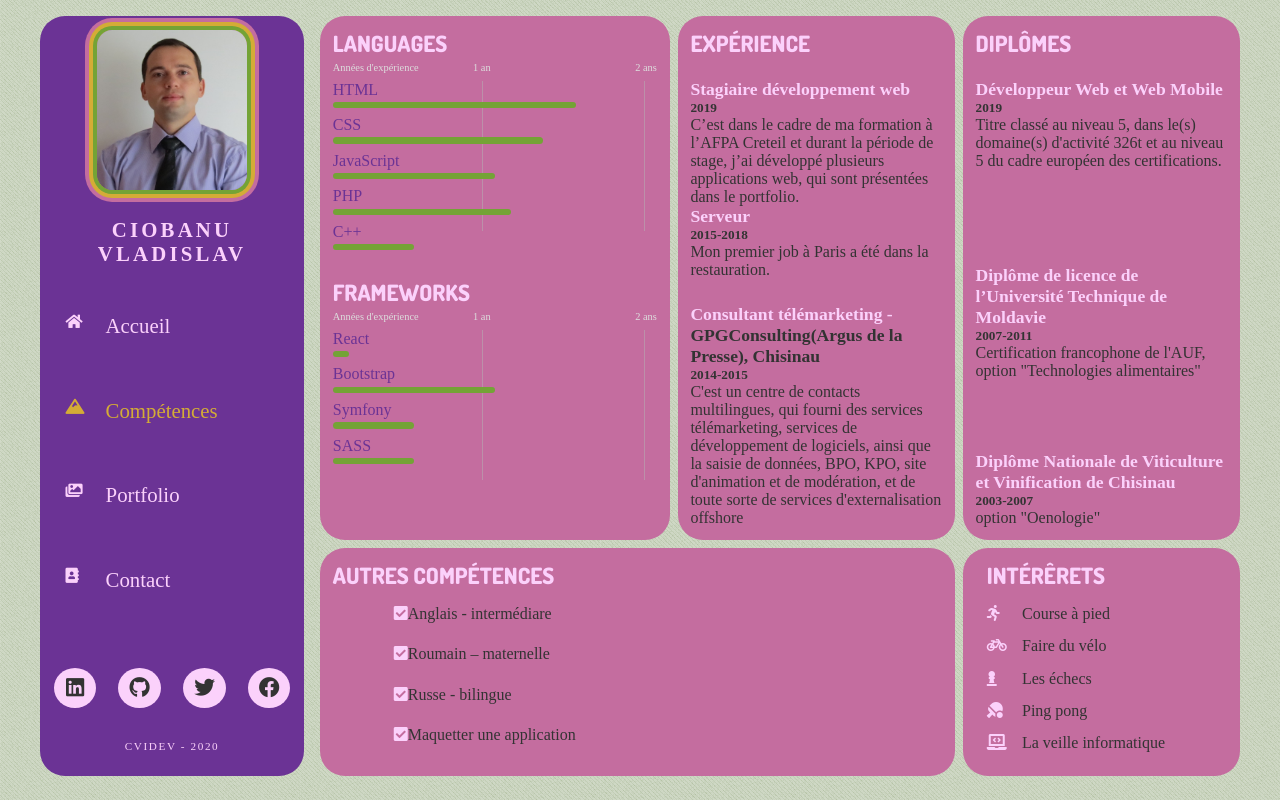
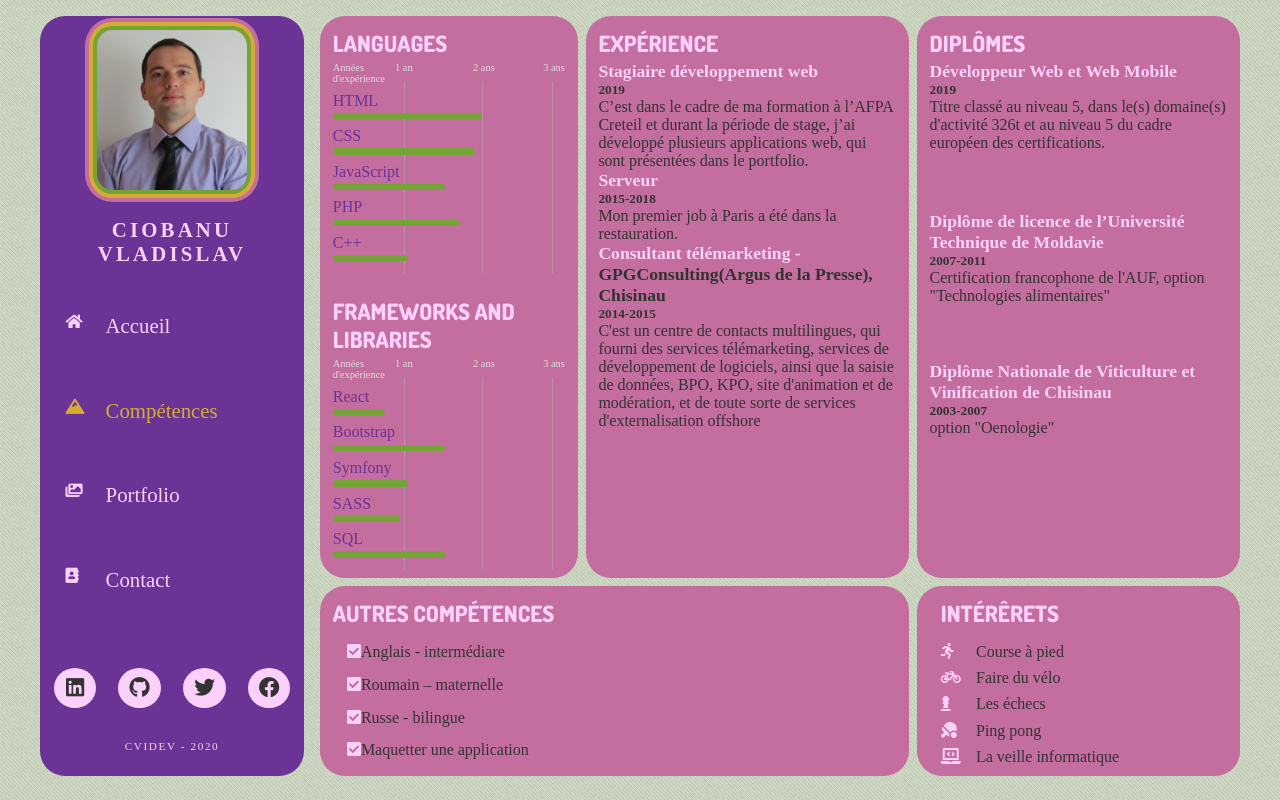
Before and after one commit to cnvvcvlad/cv-react, a React (Create React App) app: page /competences in a window 1280 px wide. Built offline with nearby package versions, Linux system fonts and the light colour scheme; a web font is replaced by a local one.

Commit message:
changed the period of experience and styled it

```diff
--- a/src/components/knowledges/Languages.js
+++ b/src/components/knowledges/Languages.js
@@ -5,17 +5,19 @@ class Languages extends Component {
     //on ajoute un state pour stocker des choses
     state = {
         languages: [
-            { id: 1, value: "HTML", xp: 1.5 },
-            { id: 2, value: "CSS", xp: 1.3 },
-            { id: 3, value: "JavaScript", xp: 1.0 },
-            { id: 4, value: "PHP", xp: 1.1 },
-            { id: 5, value: "C++", xp: 0.5 },
+            { id: 1, value: "HTML", xp: 2.0 },
+            { id: 2, value: "CSS", xp: 1.9 },
+            { id: 3, value: "JavaScript", xp: 1.5 },
+            { id: 4, value: "PHP", xp: 1.7 },
+            { id: 5, value: "C++", xp: 1.0 },
         ],
         frameworks: [
-            { id: 1, value: "React", xp: 0.1 },
-            { id: 2, value: "Bootstrap", xp: 1 },
-            { id: 3, value: "Symfony", xp: 0.5 },
-            { id: 4, value: "SASS", xp: 0.5 }
+            { id: 1, value: "React", xp: 0.7 },
+            { id: 2, value: "Bootstrap", xp: 1.5 },
+            { id: 3, value: "Symfony", xp: 1.0 },
+            { id: 4, value: "SASS", xp: 0.9 },
+            { id: 5, value: "SQL", xp: 1.5 }
+
         ]
     }
     render() {
@@ -32,7 +34,7 @@ class Languages extends Component {
                 <ProgressBar
                     languages={frameworks}
                     className="frameworkDisplay"
-                    title="frameworks"
+                    title="frameworks and libraries"
                 />
             </div>
         );
--- a/src/components/knowledges/ProgressBar.js
+++ b/src/components/knowledges/ProgressBar.js
@@ -8,11 +8,12 @@ const ProgressBar = (props) => {
                 <span>Années d'expérience</span>
                 <span>1 an</span>
                 <span>2 ans</span>
+                <span>3 ans</span>
             </div>
 
             <div>
                 {props.languages.map((item) => {
-                    let xpYears = 2;
+                    let xpYears = 3.1;
                     // valeur en pourcentage pour l'utiliser ensuite à styliser notre barre de progression
                     let progressBar = item.xp / xpYears * 100 + '%';
 
--- a/src/styles/pages/_knowledges.scss
+++ b/src/styles/pages/_knowledges.scss
@@ -5,8 +5,8 @@
         position: relative;
         overflow: hidden;
         display: grid;
-        grid-template-columns: 38% 1fr 1fr;
-        grid-template-rows: 70% 30%;
+        grid-template-columns: 28% 1fr 1fr;
+        grid-template-rows: 75% 25%;
         // on défini les aréas des nos components
         grid-template-areas:
             "L E D"
@@ -52,7 +52,7 @@
                 color: $white;
 
                 span {
-                    width: 36%;
+                    width: 25%;
 
                     &:nth-child(2) {
                         text-align: center;
@@ -61,14 +61,20 @@
 
                     &:nth-child(3) {
                         text-align: right;
-                        width: 44%;
+                        width: 38%;
                     }
 
-                    &:nth-child(2):before, &:nth-child(3):before {
+                    &:nth-child(4) {
+                        text-align: right;
+                        width: 37%;
+                    }
+
+                    &:nth-child(2):before, &:nth-child(3):before, &:nth-child(4):before {
                         content: "";
                         background: rgba(180, 179, 179, 0.5);
                         position: absolute;
-                        height: 150px;
+                        height: 12rem;
+                        // height: 160px;
                         width: 1px;
                         transform: translate(9px, 19px);
                     }
@@ -112,11 +118,12 @@
             margin: 0 0 .5rem .5rem;
             display: grid;
             grid-template-columns: 1fr;
-            grid-template-rows: 10% 1fr 1fr;
+            grid-template-rows: 6% 0.3fr 0.2fr 1.5fr;
             grid-template-areas:
                 "1"
                 "2"
-                "3";
+                "3"
+                "4";
 
             h3 {
                 grid-area: 1;
@@ -132,11 +139,12 @@
             margin: 0 0 .5rem .5rem;
             display: grid;
             grid-template-columns: 1fr;
-            grid-template-rows: 10% 1fr 1fr;
+            grid-template-rows: 6% 28% 28% 1fr;
             grid-template-areas:
                 "1"
                 "2"
-                "3";
+                "3"
+                "4";
 
             h3 {
                 grid-area: 1;
@@ -153,7 +161,7 @@
 
             .list {
                 display: flex;
-                width: 80%;
+                width: 95%;
                 height: 100%;
                 margin: 0 auto;
                 justify-content: space-between;
@@ -220,8 +228,9 @@
             padding: .2rem 1rem !important;
         }
         span {
-            &:nth-child(2):before, &:nth-child(3):before {
-                        height: 130px !important;
+            &:nth-child(2):before, &:nth-child(3):before, &:nth-child(4):before {
+                        // height: 130px !important;
+                        height: 10.5rem !important;
 
                     }
         }
@@ -232,7 +241,7 @@
     .knowledgesContent {
         display: grid !important;
         grid-template-columns: 1fr !important;
-        grid-template-rows: 1fr 1fr 1fr 1fr 180px !important;
+        grid-template-rows: 1fr 0.6fr 0.7fr 0.35fr 180px !important;
         // grid-template-areas:
         //     "1"
         //     "2"
@@ -246,6 +255,7 @@
         .experience {
             grid-area: 2 !important;
             margin: 0 !important;
+            // height: 60vh;
         }
 
         .diplome {
--- a/src/styles/pages/_portfolio.scss
+++ b/src/styles/pages/_portfolio.scss
@@ -125,7 +125,7 @@
       object-fit: cover;
       margin: 0 auto;
       width: 100%;
-      height: 55%;
+      height: 90%;
       box-shadow: 0 2px 6px #333;
       border-radius: 4px;
       cursor: pointer;
@@ -234,16 +234,17 @@
       min-height: 30vh;
 
       .project {
-        grid-template-rows: 30px 40px 80px 40px !important;
+        grid-template-rows: 30px 40px 130px 40px !important;
         width: 98% !important;
-        max-height: 100%;
+        // max-height: 100%;
+        min-height: 250px;
         h3{
           justify-content: center !important;
         }
 
         img {
           height: 100% !important;
-          width: 50%;
+          width: 80%;
         }
       }
       .infosContent {
```
